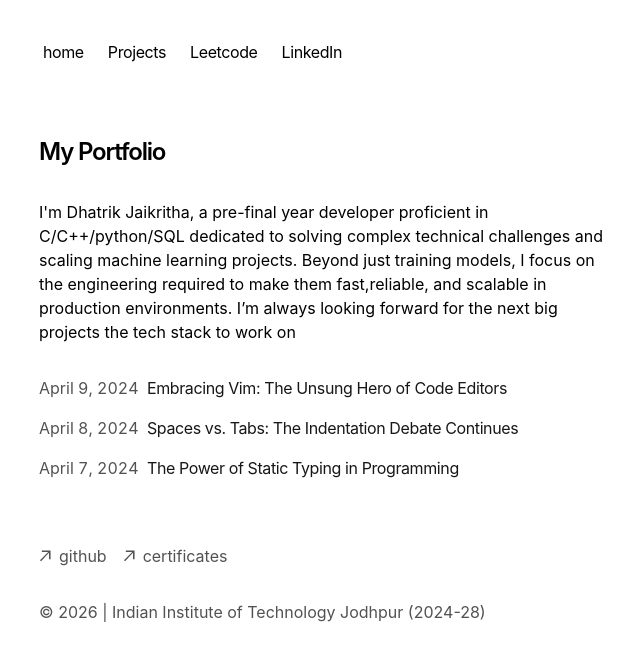
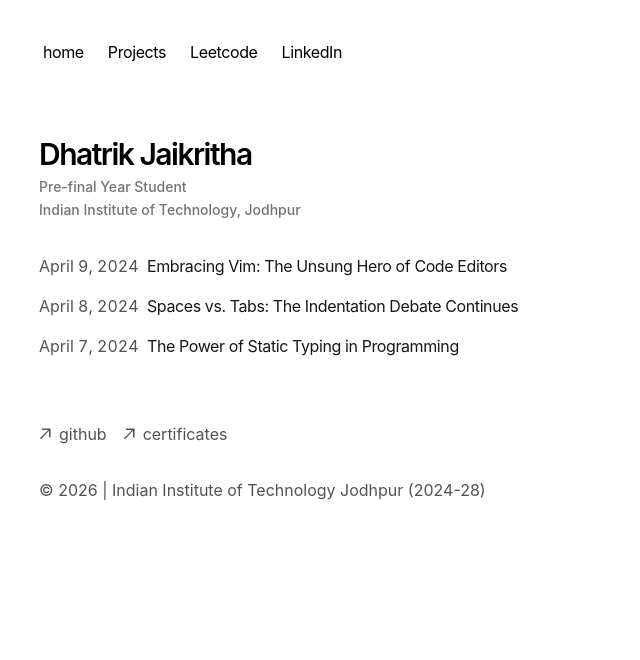
Before and after one commit to jai-time29/portfolio-starter-kit, a Next.js app: page / in a window 1280 px wide. Shown: the top 660 px of the page, without its empty margins (313-953 px from the left). Built offline with nearby package versions, Linux system fonts and the light colour scheme.

Commit message:
Update page.tsx

```diff
--- a/app/page.tsx
+++ b/app/page.tsx
@@ -3,16 +3,14 @@ import { BlogPosts } from 'app/components/posts'
 export default function Page() {
   return (
     <section>
-      <h1 className="mb-8 text-2xl font-semibold tracking-tighter">
-        My Portfolio
+      <h1 className="text-3xl font-semibold tracking-tighter">
+        Dhatrik Jaikritha
       </h1>
-      <p className="mb-4">
-        {`I'm Dhatrik Jaikritha, a pre-final year developer proficient in C/C++/python/SQL
-        dedicated to solving complex technical challenges and scaling machine learning projects.
-        Beyond just training models, I focus on the engineering required to make
-        them fast,reliable, and scalable in production environments.
-        I’m always looking forward for the next big projects the tech stack to work on`}
-      </p>
+      <div className="mb-8 mt-1 text-sm text-neutral-500 dark:text-neutral-400 font-medium leading-relaxed">
+        <p>Pre-final Year Student</p>
+        <p>Indian Institute of Technology, Jodhpur</p>
+      </div>
+
       <div className="my-8">
         <BlogPosts />
       </div>
```
